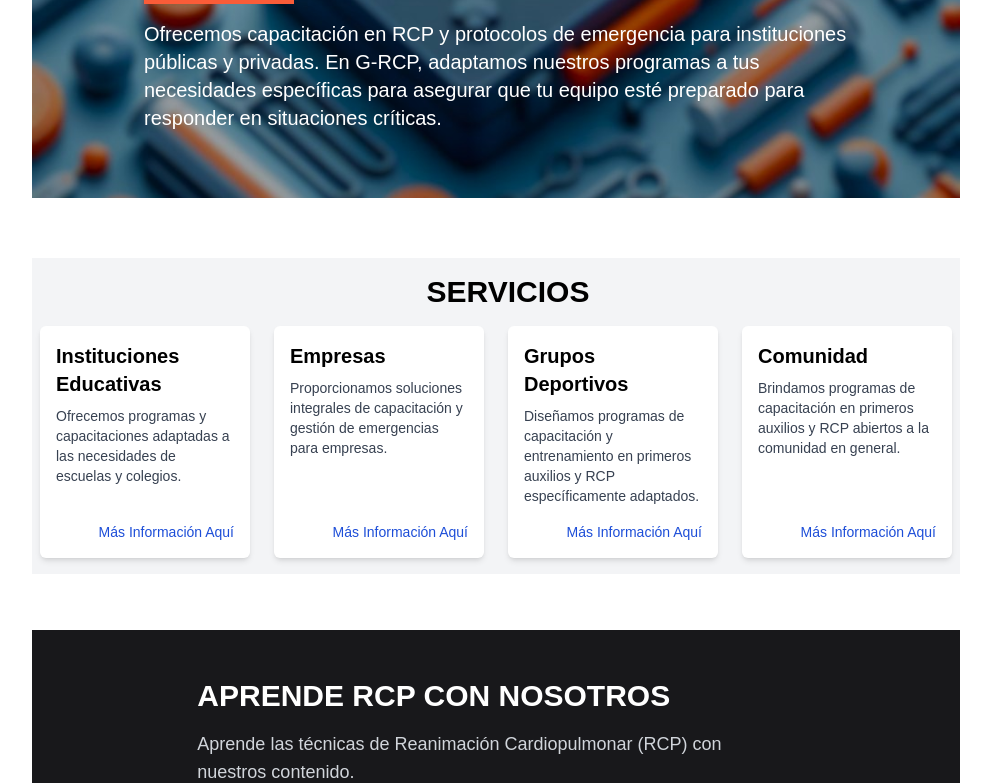
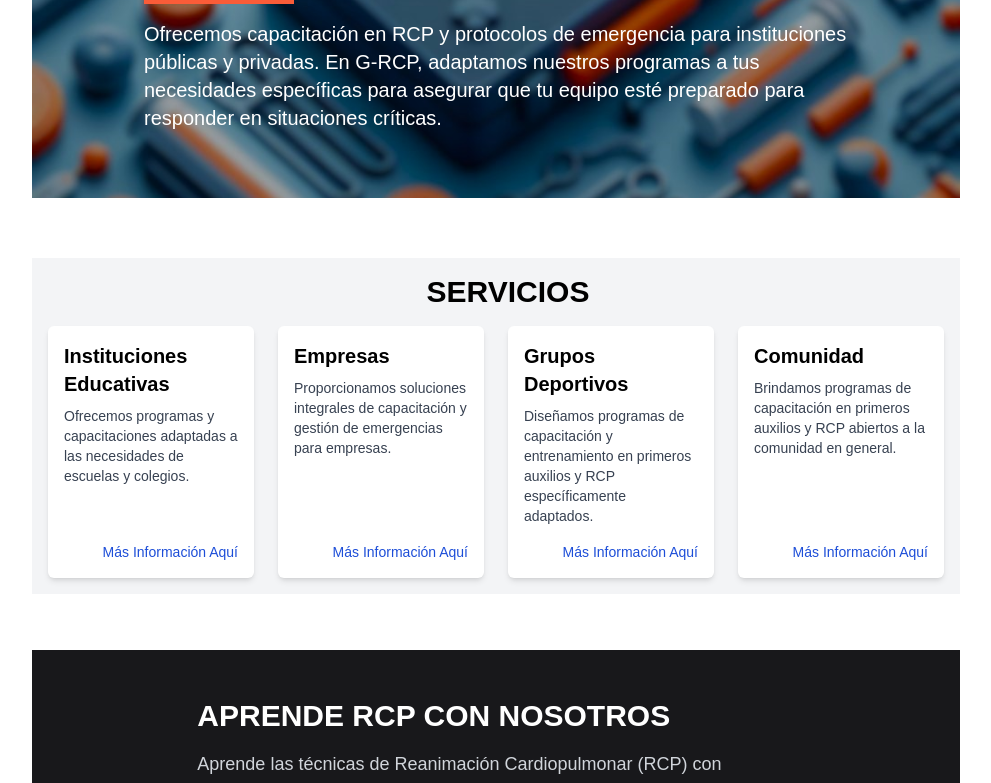
Before and after one commit to julianperuzzi/G-RCP-ARGENTINA, a React (Vite) app: page /#/ in a window 1280 px wide. Shown: the part 402-1185 px from the top of the page, without its empty margins (144-1135 px from the left). Built offline with nearby package versions, Linux system fonts and the light colour scheme.

Commit message:
Update Servicios.jsx

```diff
--- a/src/components/Servicios.jsx
+++ b/src/components/Servicios.jsx
@@ -5,7 +5,7 @@ export const Servicios = () => {
   return (
     <section className="my-4 lg:w-max bg-gray-100 mx-auto">
       <h2 className="text-3xl text-center pt-4 pl-6 font-bold">SERVICIOS</h2>
-      <div className="grid grid-cols-2 gap-6 lg:grid-cols-4 p-2 py-4">
+      <div className="grid grid-cols-2 gap-6 lg:grid-cols-4 p-2 py-4 md:px-4">
         <Link to="/Servicios" className="flex-shrink-0">
           <article className="bg-white shadow-md rounded-md flex flex-col justify-between p-4 hover:shadow-lg transition duration-300 ease-in-out transform hover:scale-105 h-full">
 
```
